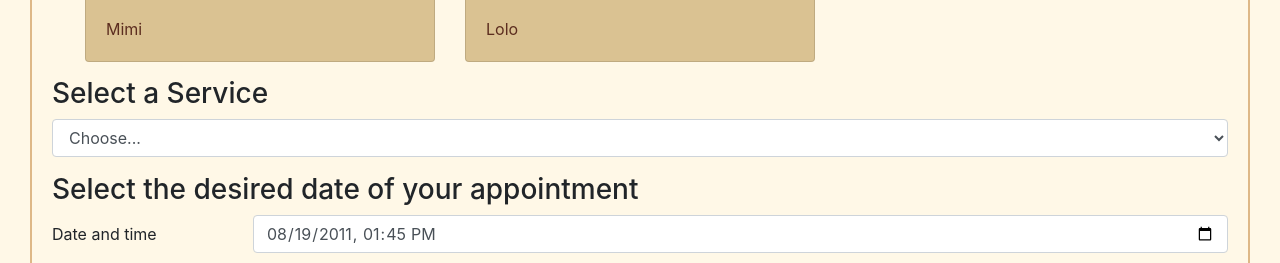
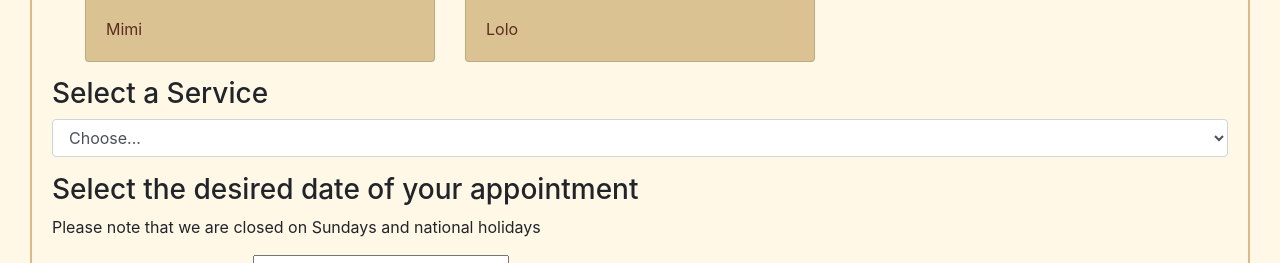
Before and after one commit to SEG3125-A/Group17-Lab-05, a plain HTML site: page index.html in a window 1280 px wide. Shown: the part 2010-2273 px from the top of the page. Drawn offline with nearby package versions, Linux system fonts and the light colour scheme.

Commit message:
Date restrictions + JQuery links

```diff
--- a/index.html
+++ b/index.html
@@ -3,15 +3,25 @@
 
 <head>
 	<meta charset="utf-8">
-	<title>SEG3125 - LAB 4 </title>
+	<title>SEG3125 - LAB 5 </title>
 
-<!-- Bootstrap -->
+
+    <!-- Style sheet (CSS) and JavaScript scripts necessary to use Bootstrap -->
     <link rel="stylesheet" href="https://maxcdn.bootstrapcdn.com/bootstrap/4.5.0/css/bootstrap.min.css">
     <script src="https://ajax.googleapis.com/ajax/libs/jquery/3.5.1/jquery.min.js"></script>
     <script src="https://cdnjs.cloudflare.com/ajax/libs/popper.js/1.16.0/umd/popper.min.js"></script>
     <script src="https://maxcdn.bootstrapcdn.com/bootstrap/4.5.0/js/bootstrap.min.js"></script>
 
+    <!-- Style sheet (CSS) and JavaScript scripts necessary to use JQuery as well as JQueryUI library -->
+    <link href="http://ajax.googleapis.com/ajax/libs/jqueryui/1.9.2/themes/excite-bike/jquery-ui.css" rel="stylesheet" type="text/css">
+    <script src="https://code.jquery.com/jquery-1.12.4.js"></script>
+    <script src="https://code.jquery.com/ui/1.12.1/jquery-ui.js"></script>
+
+    <!-- Personal script -->
+    <script src="scripts/service.js"></script>
+    <!-- Personal stylesheet -->
     <link rel="stylesheet" type="text/css" href="styles.css">
+
 </head>
 
 <body>
@@ -185,10 +195,11 @@
             </div>
         </div>
         <h3>Select the desired date of your appointment</h3>
+        <p> Please note that we are closed on Sundays and national holidays </p>
         <div class="form-group row">
             <label for="dateTimeInput" class="col-2 col-form-label">Date and time</label>
             <div class="col-10">
-                <input class="form-control" type="datetime-local" value="2011-08-19T13:45:00" id="dateTimeInput" data-toggle="tooltip" title="Select the year, month and day for your appointment">
+                <input type="text" id="dateTimeInput" placeholder="Choose Date">
             </div>
         </div>
         <h3><img src="images/contact.png" alt="logo" style="width:40px;">Your Contact Info</h3>
--- a/scripts/service.js
+++ b/scripts/service.js
@@ -14,7 +14,7 @@ function validatePhone(txtPhone) {
 // Document of datepicker is here: https://api.jqueryui.com/datepicker/
 // The following code shows how to set specific dates to exclude, as well as Sundays (Day 0)
 // Make sure in your version that you associate Days to remove with Experts (e.g. John doesn't work Mondays)
-var unavailableDates = ["06/29/2020","07/07/2020","07/10/2020"]
+var unavailableDates = ["02/23/2024","02/26/2024","02/26/2024","03/04/2024"]
 const setDateFormat = "mm/dd/yy";
 
 function disableDates(date) {
@@ -51,11 +51,11 @@ $(document).ready(function(){
 
     // Also, here is a good tutorial for playing with the datepicker in https://webkul.com/blog/jquery-datepicker/
     // Datepicker is also documented as one of the widgets here: https://api.jqueryui.com/category/widgets/
-    $( "#dateInput" ).datepicker(
+    $( "#dateTimeInput" ).datepicker(
         {
             dateFormat: setDateFormat,
-            // no calendar before June 1rst 2020
-            minDate: new Date('06/01/2020'),
+            // no calendar before Feb 16st 2024
+            minDate: new Date('02/16/2024'),
             maxDate: '+4M',
             // used to disable some dates
             beforeShowDay: $.datepicker.noWeekends,
```
